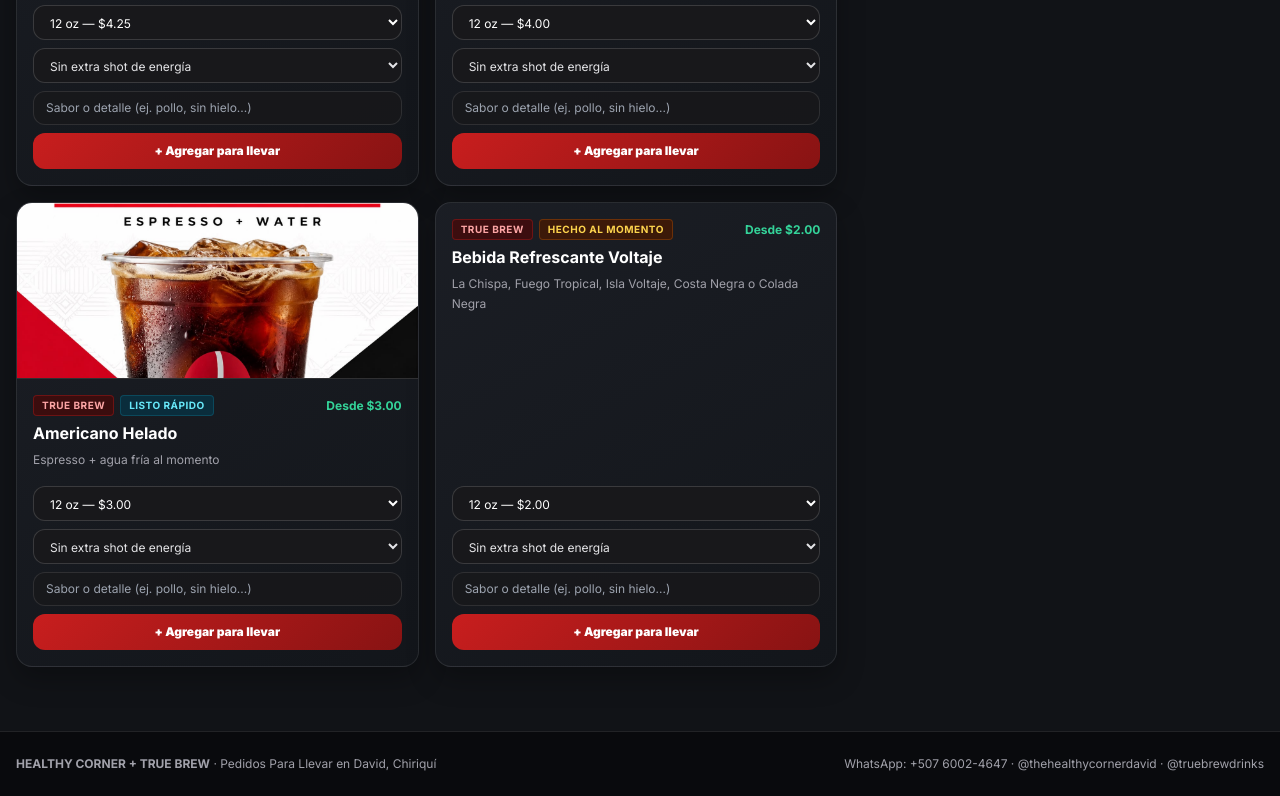
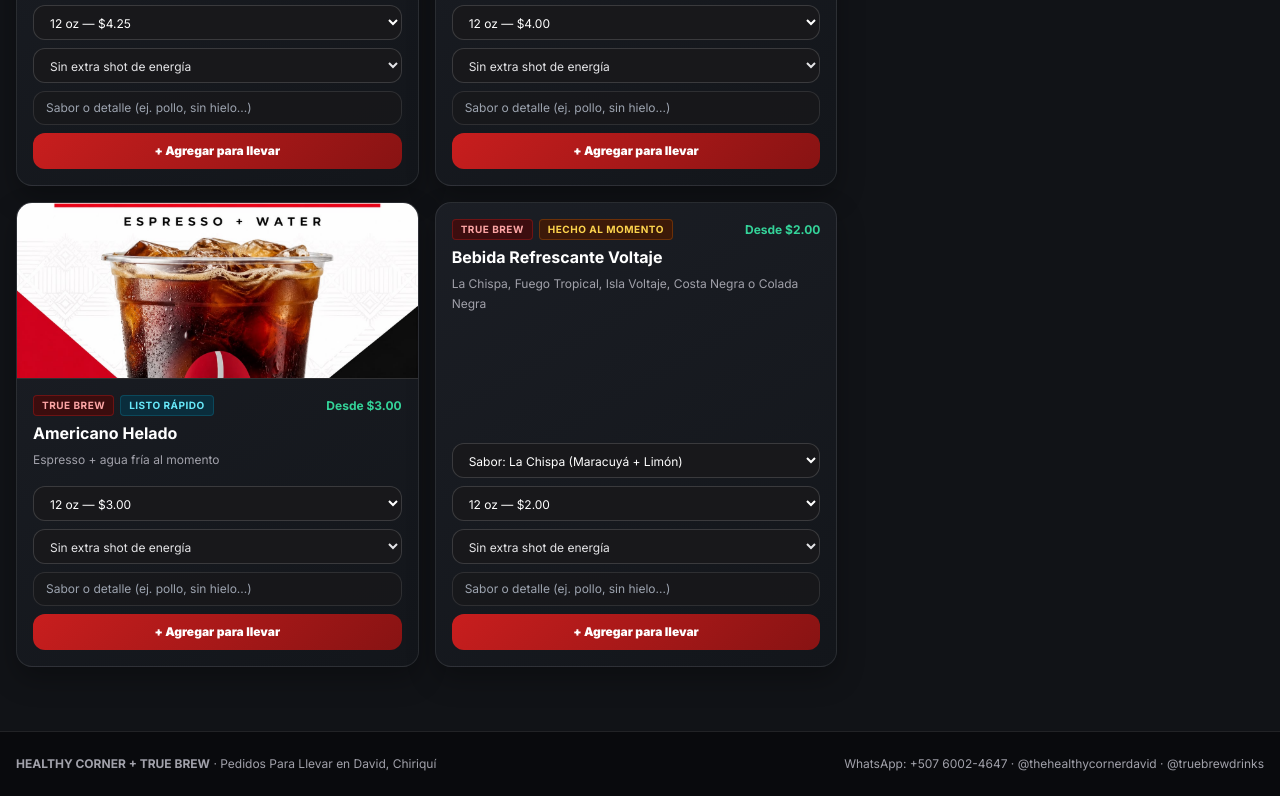
Before and after one commit to contactohackflixlab-beep/healthy-corner-true-brew, a plain HTML site: page index.html in a window 1280 px wide. Shown: the part 4869-5665 px from the top of the page. Drawn offline with nearby package versions, Linux system fonts and the light colour scheme.

Commit message:
Update index.html

```diff
--- a/index.html
+++ b/index.html
@@ -289,6 +289,13 @@
           id: 'tb-8', cat: 'true-brew', prepTipo: 'al-momento', prepEtiqueta: 'Hecho al momento', marca: 'True Brew', nombre: 'Bebida Refrescante Voltaje',
           img: 'bebida-refrescante-voltaje.jpg.jpe',
           desc: 'La Chispa, Fuego Tropical, Isla Voltaje, Costa Negra o Colada Negra',
+          sabores: [
+            'La Chispa (Maracuyá + Limón)',
+            'Fuego Tropical (Fresa + Mango)',
+            'Isla Voltaje (Piña + Coco)',
+            'Costa Negra (Mora + Coco)',
+            'Colada Negra (Piña + Coco + Mora)'
+          ],
           opciones: [{ label: '12 oz', precio: 2.00 }, { label: '16 oz', precio: 3.00 }, { label: '24 oz', precio: 4.00 }],
           permiteShot: true
         }
@@ -338,6 +345,12 @@
         }
 
         grid.innerHTML = filtrados.map((prod) => {
+          const saborHtml = Array.isArray(prod.sabores) && prod.sabores.length ? `
+            <select id="sabor-${prod.id}" aria-label="Elegir sabor de ${prod.nombre}" class="w-full px-3 py-2 rounded-xl bg-zinc-900 border border-white/15 text-xs text-white">
+              ${prod.sabores.map((sb) => `<option value="${sb}">Sabor: ${sb}</option>`).join('')}
+            </select>
+          ` : '';
+
           const selectOpciones = prod.opciones.map((op, idx) =>
             `<option value="${idx}">${op.label} — $${op.precio.toFixed(2)}</option>`
           ).join('');
@@ -385,6 +398,7 @@
                 </div>
               </div>
               <div class="p-4 pt-2 space-y-2">
+                ${saborHtml}
                 <select id="op-${prod.id}" class="w-full px-3 py-2 rounded-xl bg-zinc-900 border border-white/15 text-xs text-white">
                   ${selectOpciones}
                 </select>
@@ -409,6 +423,9 @@
         try {
           const prod = PRODUCTOS.find((p) => p.id === prodId);
           if (!prod) return;
+          const saborEl = document.getElementById(`sabor-${prod.id}`);
+          const saborTexto = saborEl && saborEl.value ? ` · ${saborEl.value}` : '';
+
           const opEl = document.getElementById(`op-${prod.id}`);
           const opIdx = opEl ? Number(opEl.value || 0) : 0;
           const opcion = prod.opciones[opIdx] || prod.opciones[0];
@@ -421,7 +438,7 @@
           const nota = notaEl ? notaEl.value.trim() : '';
 
           const precioUnitario = Number((opcion.precio + shotPrecio).toFixed(2));
-          const detalle = `${opcion.label}${shotTexto}${nota ? ` (${nota})` : ''}`;
+          const detalle = `${opcion.label}${saborTexto}${shotTexto}${nota ? ` (${nota})` : ''}`;
 
           const existente = carrito.find((item) =>
             item.nombre === prod.nombre &&
@@ -444,7 +461,7 @@
           }
 
           if (notaEl) notaEl.value = '';
-          setEstado(`Agregado (${prod.prepEtiqueta}): ${prod.nombre}`);
+          setEstado(`Agregado (${prod.prepEtiqueta}): ${prod.nombre}${saborTexto}`);
           renderCarrito();
         } catch (err) {
           console.error('Error al agregar al carrito:', err);
```
